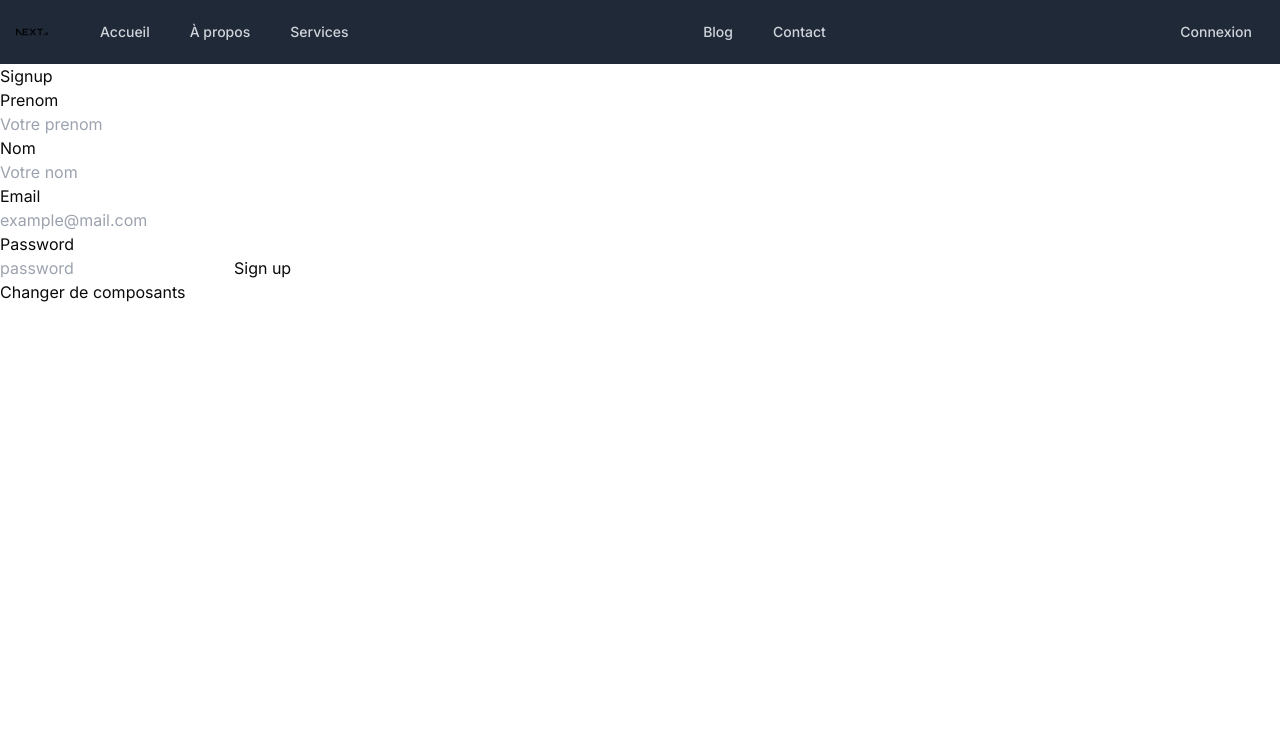
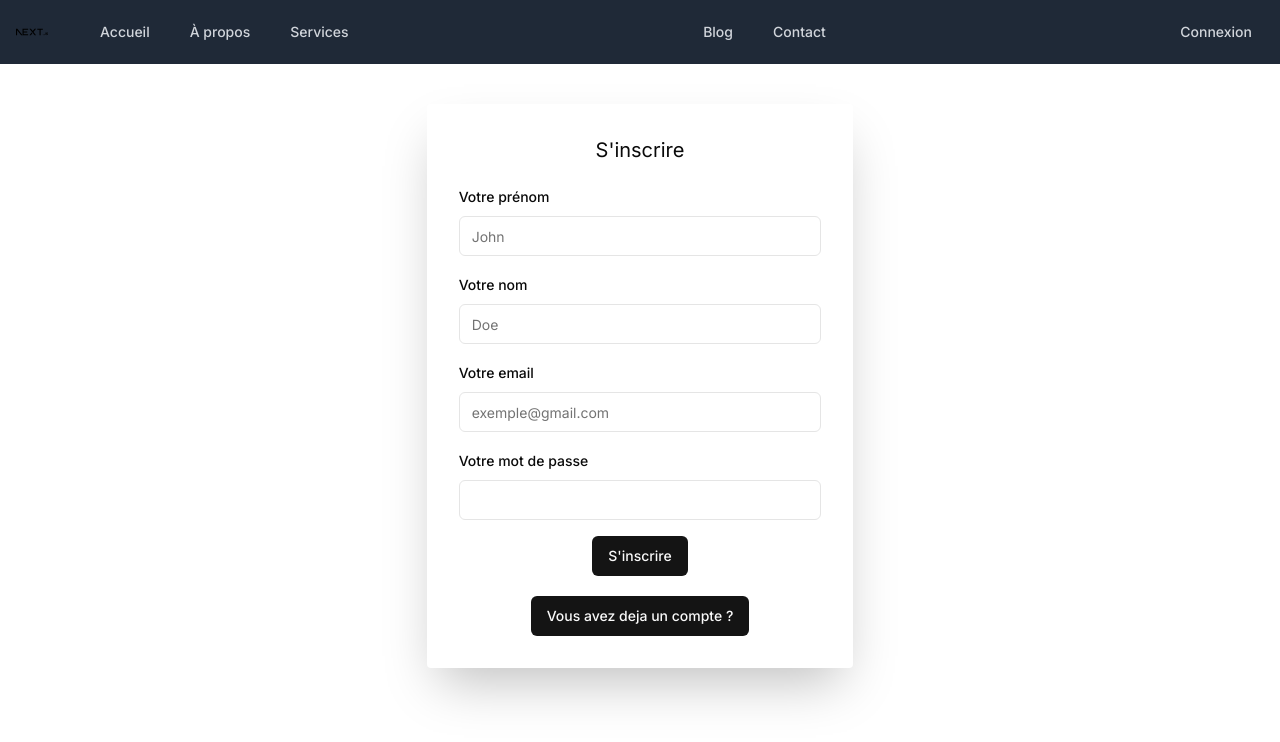
Before and after one commit to Giovanni532/friperie, a Next.js app: page /auth in a window 1280 px wide. Shown: the top 742 px of the page. Built offline with nearby package versions, Linux system fonts and the light colour scheme; no server answers.

Commit message:
Modification du signup form avec zod et shadcn

```diff
--- a/app/auth/components/LoginForm.js
+++ b/app/auth/components/LoginForm.js
@@ -47,12 +47,12 @@ export default function LoginForm({ change }) {
 
   return (
     <>
-      <div className="container mx-auto space-y-5 mt-10 p-8 shadow-2xl rounded w-96">
+      <div className="container mx-auto space-y-5 mt-10 p-8 shadow-2xl rounded w-2/6">
         <h2 className="text-center text-xl">Se connecter</h2>
         <Form {...form}>
           <form
             onSubmit={form.handleSubmit(onFormSubmit)}
-            className="space-y-4 w-80"
+            className="space-y-4"
           >
             <FormField
               control={form.control}
--- a/app/auth/components/Signup.js
+++ /dev/null
@@ -1,64 +0,0 @@
-import React, { useState } from 'react';
-import signup from '@/app/db/auth/signup';
-import { useRouter } from 'next/navigation';
-import addData from '@/app/db/request/addData';
-
-const Signup = ({ change }) => {
-
-    const [prenom, setPrenom] = useState('');
-    const [nom, setNom] = useState('');
-    const [email, setEmail] = useState('');
-    const [password, setPassword] = useState('');
-    const router = useRouter();
-
-    const handleForm = async (event) => {
-        event.preventDefault()
-
-        const { resultSignup, errorSignup } = await signup(email, password);
-
-        if (errorSignup) {
-            return console.log(errorSignup)
-        }
-
-        const uid = resultSignup.user.uid
-
-        const data = {
-            prenom,
-            nom,
-            email,
-            uid
-        }
-
-        const {resultAddData, errorAddData} = await addData('user', uid, data)
-
-        return router.push(`/user/${uid}/profile`)
-    }
-
-    return (
-        <>
-            <h1>Signup</h1>
-            <form onSubmit={handleForm} className="form">
-            <label htmlFor="prenom">
-                    <p>Prenom</p>
-                    <input onChange={(e) => setPrenom(e.target.value)} required type="prenom" name="prenom" id="prenom" placeholder="Votre prenom" />
-                </label>
-                <label htmlFor="nom">
-                    <p>Nom</p>
-                    <input onChange={(e) => setNom(e.target.value)} required type="nom" name="nom" id="nom" placeholder="Votre nom" />
-                </label>
-                <label htmlFor="email">
-                    <p>Email</p>
-                    <input onChange={(e) => setEmail(e.target.value)} required type="email" name="email" id="email" placeholder="example@mail.com" />
-                </label>
-                <label htmlFor="password">
-                    <p>Password</p>
-                    <input onChange={(e) => setPassword(e.target.value)} required type="password" name="password" id="password" placeholder="password" />
-                </label>
-                <button type="submit">Sign up</button>
-            </form>
-            <a onClick={change}>Changer de composants</a>
-        </>
-    )
-}
-
-export default Signup;
--- /dev/null
+++ b/app/auth/components/SignupForm.js
@@ -0,0 +1,143 @@
+import React, { useState } from "react";
+import signup from "@/app/db/auth/signup";
+import addData from "@/app/db/request/addData";
+import { useRouter } from "next/navigation";
+import { z } from "zod";
+import { zodResolver } from "@hookform/resolvers/zod";
+import { useForm } from "react-hook-form";
+import { Button } from "@/components/ui/button";
+import { Input } from "@/components/ui/input";
+import {
+  Form,
+  FormControl,
+  FormDescription,
+  FormField,
+  FormItem,
+  FormLabel,
+  FormMessage,
+} from "@/components/ui/form";
+
+const formSchema = z.object({
+  prenom: z.string().min(3, {
+    message: "Entrer votre prenom.",
+  }),
+  nom: z.string().min(3, {
+    message: "Entre votre nom.",
+  }),
+  email: z.string().email({
+    message: "Email invalide, veuillez entrer un mail valide.",
+  }),
+  password: z.string().min(8, {
+    message: "Votre mot de passe doit contenir au moins 8 caractere.",
+  }),
+});
+
+export default function SignupForm({ change }) {
+  const [emailAlreadyExist, setEmailAlreadyExist] = useState(false);
+  const router = useRouter();
+
+  const form = useForm({
+    resolver: zodResolver(formSchema),
+    defaultValues: {
+      prenom: "",
+      nom: "",
+      email: "",
+      password: "",
+    },
+  });
+
+  const onFormSubmit = async (data) => {
+    const { prenom, nom, email, password } = data;
+    const { resultSignup, errorSignup } = await signup(email, password);
+    if (errorSignup) {
+      setEmailAlreadyExist(true);
+    }
+
+    const uid = resultSignup.user.uid;
+    const user = {
+      prenom,
+      nom,
+      email,
+      uid,
+    };
+
+    await addData("user", uid, user);
+    return router.push(`/user/${uid}/profile`);
+  };
+
+  return (
+    <>
+      <div className="container mx-auto space-y-5 mt-10 p-8 shadow-2xl rounded w-2/6">
+        <h2 className="text-center text-xl">S'inscrire</h2>
+        <Form {...form}>
+          <form
+            onSubmit={form.handleSubmit(onFormSubmit)}
+            className="space-y-4"
+          >
+            <FormField
+              control={form.control}
+              name="prenom"
+              render={({ field }) => (
+                <FormItem>
+                  <FormLabel>Votre prénom</FormLabel>
+                  <FormControl>
+                    <Input placeholder="John" {...field} />
+                  </FormControl>
+                  <FormMessage />
+                </FormItem>
+              )}
+            />
+            <FormField
+              control={form.control}
+              name="nom"
+              render={({ field }) => (
+                <FormItem>
+                  <FormLabel>Votre nom</FormLabel>
+                  <FormControl>
+                    <Input placeholder="Doe" {...field} />
+                  </FormControl>
+                  <FormMessage />
+                </FormItem>
+              )}
+            />
+            <FormField
+              control={form.control}
+              name="email"
+              render={({ field }) => (
+                <FormItem>
+                  <FormLabel>Votre email</FormLabel>
+                  <FormControl>
+                    <Input placeholder="exemple@gmail.com" {...field} />
+                  </FormControl>
+                  {emailAlreadyExist && (
+                    <FormDescription>Email deja existant</FormDescription>
+                  )}
+                  <FormMessage />
+                </FormItem>
+              )}
+            />
+            <FormField
+              control={form.control}
+              name="password"
+              render={({ field }) => (
+                <FormItem>
+                  <FormLabel>Votre mot de passe</FormLabel>
+                  <FormControl>
+                    <Input type="password" {...field} />
+                  </FormControl>
+                  <FormMessage />
+                </FormItem>
+              )}
+            />
+            <div className="text-center mt-2">
+              <Button type="submit">S'inscrire</Button>
+            </div>
+          </form>
+        </Form>
+        <div className="text-center">
+          <Button onClick={change}>Vous avez deja un compte ?</Button>
+        </div>
+      </div>
+    </>
+  );
+}
--- a/app/auth/components/SwitchForm.js
+++ b/app/auth/components/SwitchForm.js
@@ -2,7 +2,7 @@
 
 import React, { useState } from "react"
 import LoginForm from "./LoginForm";
-import Signup from "./Signup";
+import SignupForm from "./SignupForm";
 
 const SwitchForm = () => {
 
@@ -17,7 +17,7 @@ const SwitchForm = () => {
             {switchForm ?
                 <LoginForm change={handleSwitch} />
                 :
-                <Signup change={handleSwitch}/>
+                <SignupForm change={handleSwitch}/>
             }
         </>
     )
--- a/app/globals.css
+++ b/app/globals.css
@@ -13,7 +13,7 @@
       --popover: 0 0% 100%;
       --popover-foreground: 0 0% 3.9%;
 
-      --primary: 0 0% 9%;
+      --primary: 0 0% 08%;
       --primary-foreground: 0 0% 98%;
 
       --secondary: 0 0% 96.1%;
```
